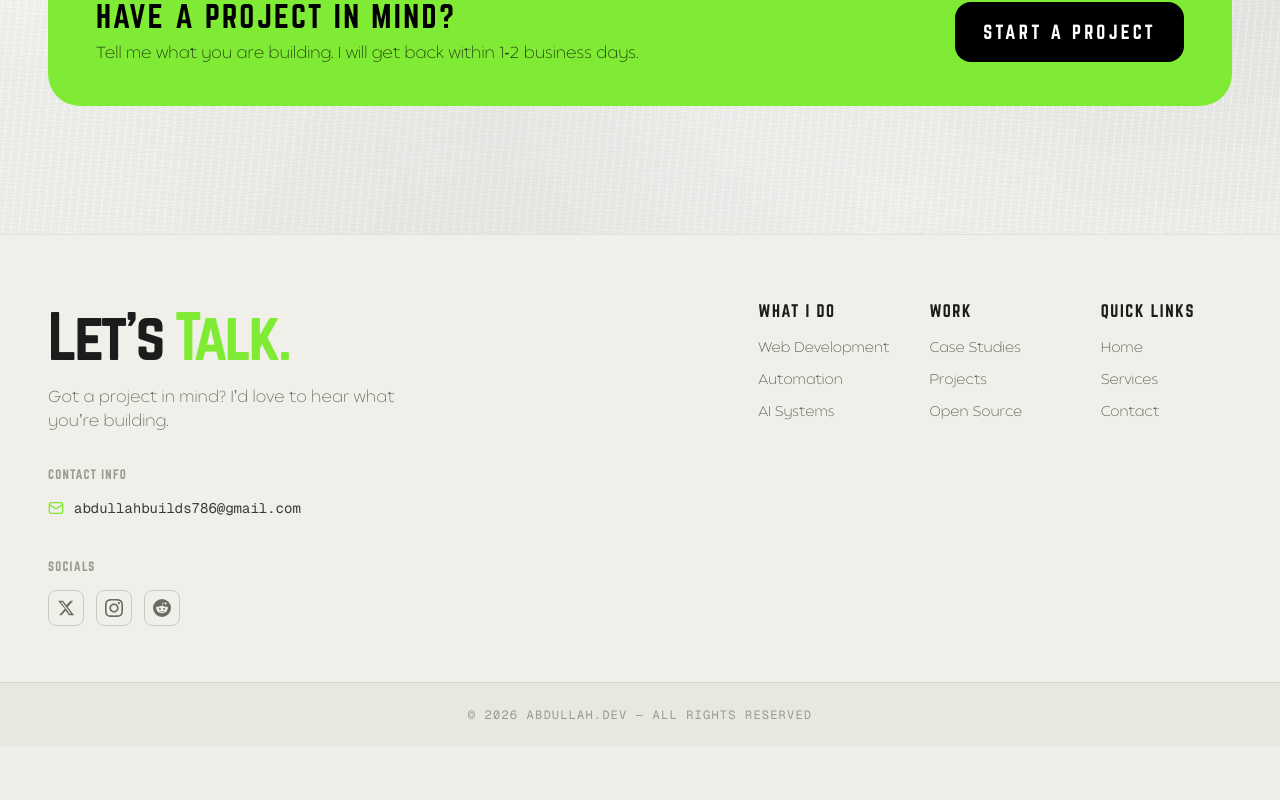
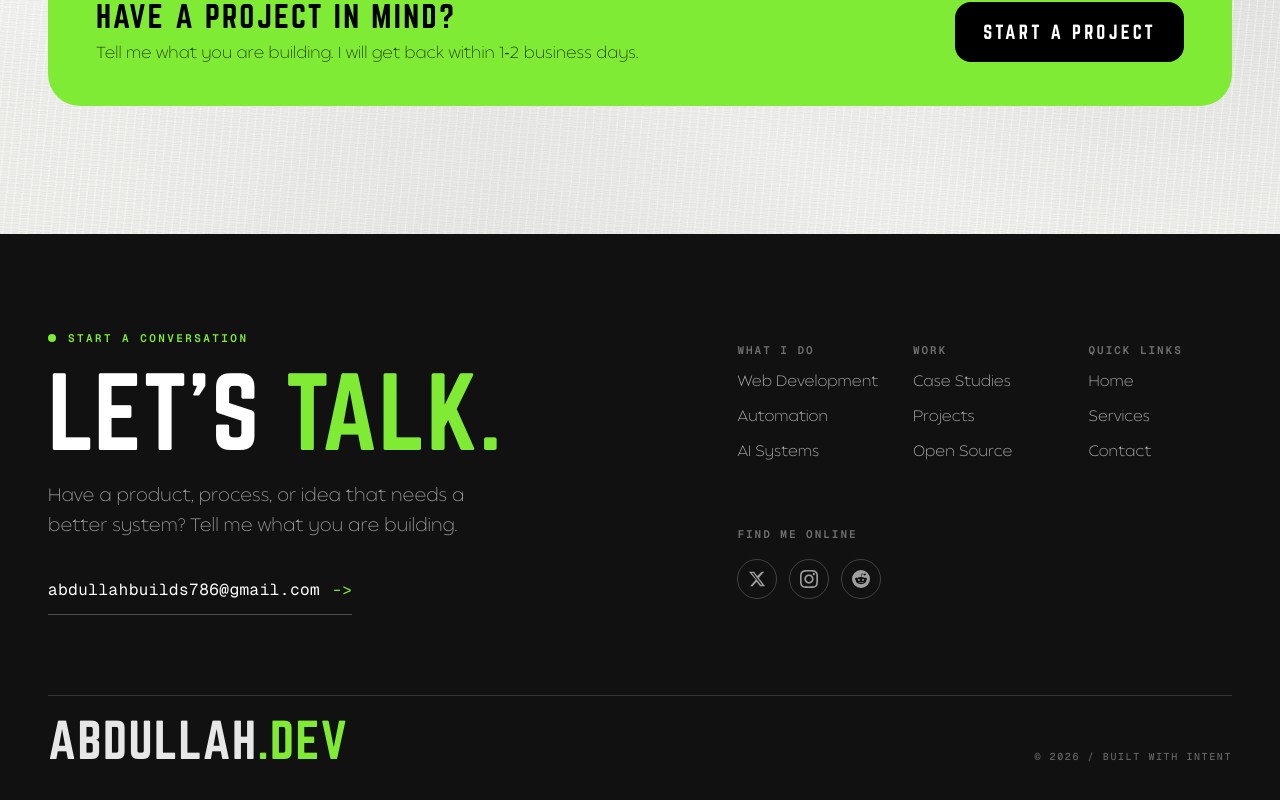
Before and after one commit to abdullah-par/portfolio, a Next.js app: page / in a window 1280 px wide. Shown: the part 1888-2688 px from the top of the page. Before the commit the page ends 2635 px from the top, so only its background shows below. Built offline with nearby package versions, Linux system fonts and the light colour scheme.

Commit message:
style: update email link in Navbar component and enhance footer layout with improved styling

```diff
--- a/app/page.tsx
+++ b/app/page.tsx
@@ -126,7 +126,7 @@ export default function Home() {
         </div>
 
         <div className="mt-12 flex w-full max-w-[320px] shrink-0 flex-col items-center sm:max-w-[380px] md:max-w-[420px] lg:mt-0 lg:w-[40%] lg:max-w-none">
-          <div className="relative h-[min(82vw,320px)] w-full shrink-0 aspect-square sm:h-auto">
+          <div className="relative h-[min(88vw,380px)] w-full shrink-0 aspect-square sm:h-auto">
               <motion.div
                 className="absolute left-[-4%] top-[8%] h-[78%] w-[112%] rounded-[50%] border-2 border-[#80eb34]"
                 initial={{ opacity: 0, scale: 0.9, rotate: -12 }}
--- a/components/Footer.tsx
+++ b/components/Footer.tsx
@@ -4,9 +4,9 @@ const footerLinks = [
   {
     heading: "What I Do",
     links: [
-      { label: "Web Development", href: "/services#web" },
+      { label: "Web Development", href: "/services#web-development" },
       { label: "Automation", href: "/services#automation" },
-      { label: "AI Systems", href: "/services#ai" },
+      { label: "AI Systems", href: "/services#ai-integration" },
     ],
   },
   {
@@ -60,50 +60,48 @@ export const socialLinks = [
 
 export function Footer() {
   return (
-    <footer className="w-full transition-colors duration-500">
-
-      {/* Upper band — slightly darker off-white / slightly lighter dark for contrast */}
-      <div className="bg-[#f0efe9] dark:bg-[#1a1a18] border-t border-[#e2e0d8] dark:border-[#2a2a28]">
-        <div className="max-w-7xl mx-auto px-6 md:px-12 pt-16 pb-14">
-          <div className="grid grid-cols-1 lg:grid-cols-[1fr_auto] gap-16">
-
-            {/* Left — CTA + Contact */}
-            <div className="flex flex-col gap-8">
-              <div>
-                <h2 className="font-norwester text-5xl md:text-6xl text-[#1c1c1c] dark:text-[#ededed] leading-tight tracking-tighter">
-                  Let’s{" "}
-                  {/* Primary green accent on the keyword */}
-                  <span className="text-[#80eb34]">Talk.</span>
+    <footer className="w-full bg-[#101110] text-white transition-colors duration-500 dark:bg-[#080908]">
+      <div className="mx-auto max-w-7xl px-6 py-16 md:px-12 md:py-24">
+        <div className="grid gap-16 lg:grid-cols-[1.2fr_1fr] lg:gap-24">
+          <div className="flex flex-col items-start">
+            <span className="mb-6 flex items-center gap-3 font-mono text-[11px] font-semibold uppercase tracking-[0.22em] text-[#80eb34]">
+              <span className="h-2 w-2 rounded-full bg-[#80eb34]" />
+              Start a conversation
+            </span>
+            <h2 className="max-w-xl font-norwester text-5xl uppercase leading-[0.88] tracking-[0.01em] text-white sm:text-7xl md:text-8xl">
+              Let&apos;s <span className="text-[#80eb34]">talk.</span>
             </h2>
-                {/* Subtext uses a step-down muted tone */}
-                <p className="mt-3 font-balgin text-[#6b6b62] dark:text-[#8a8a80] text-base max-w-sm">
-                  Got a project in mind? I’d love to hear what you’re building.
+            <p className="mt-7 max-w-md font-balgin text-base leading-[1.65] text-white/60 md:text-lg">
+              Have a product, process, or idea that needs a better system? Tell me what you are building.
             </p>
-              </div>
-
-              <div className="flex flex-col gap-3">
-                {/* Label — lightest text tier */}
-                <p className="font-norwester text-xs tracking-widest uppercase text-[#9a9a90] dark:text-[#6a6a60] mb-1">
-                  Contact Info
-                </p>
-                {/* Email — mail icon, mid-tone text */}
             <a
-                  href="mailto:abdullahbuilds786@gmail.com"
-                  className="group flex items-center gap-2.5 text-sm font-mono text-[#3a3a36] dark:text-[#c8c8be] hover:text-[#5cba1d] dark:hover:text-[#80eb34] transition-colors duration-200"
+              href="https://mail.google.com/mail/?view=cm&fs=1&to=abdullahbuilds786%40gmail.com"
+              target="_blank"
+              rel="noopener noreferrer"
+              className="group mt-9 flex max-w-full items-center gap-3 border-b border-white/25 pb-3 font-mono text-sm tracking-[0.03em] text-white transition-colors hover:border-[#80eb34] hover:text-[#80eb34] md:text-base"
             >
-                  <svg xmlns="http://www.w3.org/2000/svg" width="16" height="16" viewBox="0 0 24 24" fill="none" stroke="currentColor" strokeWidth="2" strokeLinecap="round" strokeLinejoin="round" className="shrink-0 text-[#80eb34]">
-                    <rect width="20" height="16" x="2" y="4" rx="2"/>
-                    <path d="m22 7-8.97 5.7a1.94 1.94 0 0 1-2.06 0L2 7"/>
-                  </svg>
-                  abdullahbuilds786@gmail.com
+              <span className="truncate">abdullahbuilds786@gmail.com</span>
+              <span className="text-[#80eb34] transition-transform group-hover:translate-x-1">-&gt;</span>
             </a>
           </div>
 
-              {/* Socials */}
-              <div className="flex flex-col gap-3 mt-2">
-                <p className="font-norwester text-xs tracking-widest uppercase text-[#9a9a90] dark:text-[#6a6a60] mb-1">
-                  Socials
-                </p>
+          <div className="grid grid-cols-2 gap-x-8 gap-y-12 sm:grid-cols-3 lg:pt-3">
+            {footerLinks.map((col) => (
+              <div key={col.heading} className="flex flex-col gap-4">
+                <p className="font-mono text-[11px] font-semibold uppercase tracking-[0.18em] text-white/40">{col.heading}</p>
+                {col.links.map((link) => (
+                  <Link
+                    key={link.label}
+                    href={link.href}
+                    className="w-fit font-balgin text-[15px] leading-tight text-white/70 transition-colors hover:text-[#80eb34]"
+                  >
+                    {link.label}
+                  </Link>
+                ))}
+              </div>
+            ))}
+            <div className="col-span-2 flex flex-col gap-4 sm:col-span-3">
+              <p className="font-mono text-[11px] font-semibold uppercase tracking-[0.18em] text-white/40">Find me online</p>
               <div className="flex items-center gap-3">
                 {socialLinks.map((s) => (
                   <a
@@ -112,7 +110,7 @@ export function Footer() {
                     target="_blank"
                     rel="noopener noreferrer"
                     aria-label={s.label}
-                      className="w-9 h-9 flex items-center justify-center rounded-lg border border-[#ccccc4] dark:border-[#2e2e2c] text-[#6b6b62] dark:text-[#6a6a60] hover:border-[#80eb34] hover:text-[#5cba1d] dark:hover:text-[#80eb34] hover:bg-[#d4f9b8]/40 dark:hover:bg-[#3d8a10]/20 hover:-translate-y-0.5 transition-all duration-200"
+                    className="flex h-10 w-10 items-center justify-center rounded-full border border-white/20 text-white/60 transition-all duration-200 hover:-translate-y-1 hover:border-[#80eb34] hover:bg-[#80eb34] hover:text-black"
                   >
                     {s.icon}
                   </a>
@@ -120,39 +118,13 @@ export function Footer() {
               </div>
             </div>
           </div>
-
-            {/* Right — Nav columns */}
-            <div className="grid grid-cols-2 sm:grid-cols-3 gap-10">
-              {footerLinks.map((col) => (
-                <div key={col.heading} className="flex flex-col gap-3">
-                  <p className="font-norwester text-base tracking-widest uppercase text-[#1c1c1c] dark:text-[#ededed] mb-1">
-                    {col.heading}
-                  </p>
-                  {col.links.map((link) => (
-                    <Link
-                      key={link.label}
-                      href={link.href}
-                      className="relative group text-sm font-balgin text-[#5a5a52] dark:text-[#a0a096] hover:text-[#1c1c1c] dark:hover:text-[#ededed] transition-colors duration-200 w-fit"
-                    >
-                      {link.label}
-                      {/* Underline uses mid-green shade */}
-                      <span className="absolute -bottom-0.5 left-0 w-full h-[1px] bg-[#b1f08a] dark:bg-[#5cba1d] scale-x-0 group-hover:scale-x-100 transition-transform origin-left duration-300 ease-out" />
-                    </Link>
-                  ))}
-                </div>
-              ))}
-            </div>
-          </div>
-        </div>
         </div>
 
-      {/* Lower band — even darker/lighter to create a second tonal layer */}
-      <div className="bg-[#e8e7e0] dark:bg-[#0e0e0d] border-t border-[#d8d7cf] dark:border-[#222220]">
-        <div className="max-w-7xl mx-auto px-6 md:px-12 py-6 flex items-center justify-center text-center">
-          {/* Copyright — softest text tier */}
-          <p className="text-xs font-mono text-[#9a9a90] dark:text-[#4a4a46] tracking-widest uppercase">
-            © {new Date().getFullYear()} Abdullah.dev — All rights reserved
-          </p>
+        <div className="mt-20 border-t border-white/15 pt-5">
+          <div className="flex flex-col gap-4 sm:flex-row sm:items-end sm:justify-between">
+            <p className="font-norwester text-3xl tracking-[0.03em] text-white/90 md:text-5xl">ABDULLAH<span className="text-[#80eb34]">.DEV</span></p>
+            <p className="font-mono text-[10px] font-medium uppercase tracking-[0.16em] text-white/35">© {new Date().getFullYear()} / Built with intent</p>
+          </div>
         </div>
       </div>
 
--- a/components/Navbar.tsx
+++ b/components/Navbar.tsx
@@ -439,7 +439,9 @@ export function Navbar() {
                   Direct Email
                 </span>
                 <a
-                  href="mailto:abdullahbuilds786@gmail.com"
+                  href="https://mail.google.com/mail/?view=cm&fs=1&to=abdullahbuilds786%40gmail.com"
+                  target="_blank"
+                  rel="noopener noreferrer"
                   className="font-mono text-sm text-neutral-800 dark:text-neutral-200 hover:text-[#80eb34] transition-colors truncate"
                 >
                   abdullahbuilds786@gmail.com
```
Lines whose indentation alone changed are shown as unchanged.
